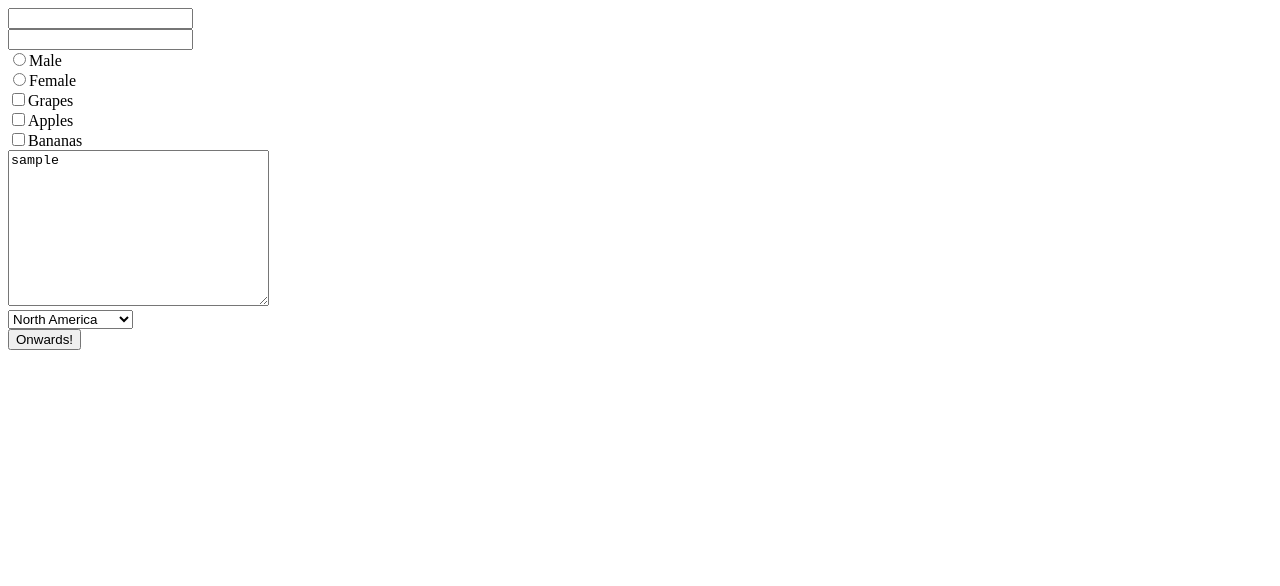
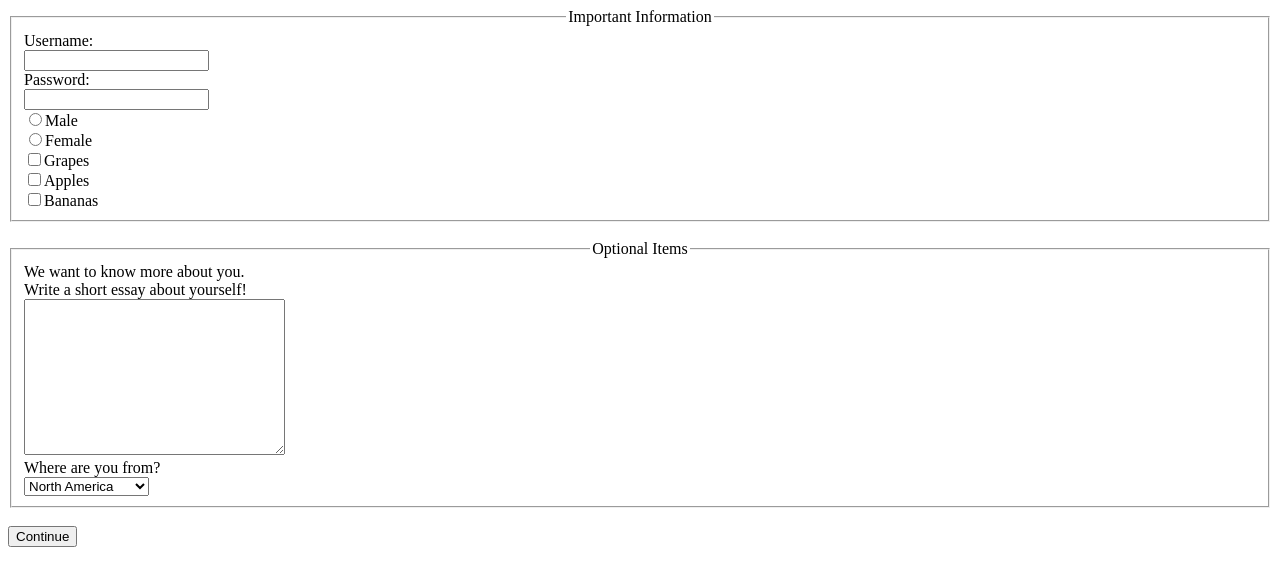
Before and after one commit to kaustubhb/rails_track, a plain HTML site: page html_deepdive/forms/index.html in a window 1280 px wide. Drawn offline with Linux system fonts and the light colour scheme.

Commit message:
Forms fieldsets and labels

```diff
--- a/html_deepdive/forms/index.html
+++ b/html_deepdive/forms/index.html
@@ -6,17 +6,31 @@
 </head>
 
 <body>
+
   <form action="#" method="POST" name="my_form">
-      <input type="text" name="username"><br>
-      <input type="password" name="password"><br>
-      <input type="radio" name="gender" value="male">Male<br>
-      <input type="radio" name="gender" value="female">Female<br>
-      <input type="checkbox" name="foods" value="grapes">Grapes<br>
-      <input type="checkbox" name="foods" value="apples">Apples<br>
-      <input type="checkbox" name="foods" value="bananas">Bananas<br>
-      <textarea name="essay" rows="10" cols="30">sample</textarea><br>
+    <fieldset>
+      <legend align="center">Important Information</legend>
+      <label for="username">Username:</label><br>
+      <input type="text" name="username" id="username"><br>
+      <label for="password">Password:</label><br>
+      <input type="password" name="password" id="password"><br>
+      <input type="radio" name="gender" value="Male" id="male"><label for="male">Male</label><br>
+      <input type="radio" name="gender" value="Female" id="female"><label for="female">Female</label><br>
+      <input type="checkbox" name="foods" value="Grapes" id="grapes"><label for="grapes">Grapes</label><br>
+      <input type="checkbox" name="foods" value="Apples" id="apples"><label for="apples">Apples</label><br>
+      <input type="checkbox" name="foods" value="Bananas" id="bananas"><label for="bananas">Bananas</label>
+    </fieldset>
+    <br>
 
-      <select>
+    <fieldset>
+      <legend align="center">Optional Items</legend>
+      <label for="essay">We want to know more about you.<br>Write a short essay about yourself!</label><br>
+      <textarea name="essay" id="essay" rows="10" cols="30">
+      </textarea>
+      <br>
+
+      <label for="continent">Where are you from?</label><br>
+      <select name="continent" id="continent">
         <optgroup label="Americas">
           <option>North America</option>
           <option>South America</option>
@@ -25,13 +39,15 @@
           <option>Europe</option>
           <option>Asia</option>
         </optgroup>
-
         <option>Africa</option>
         <option>Australia</option>
         <option>Antarctica</option>
-      </select><br>
+      </select>
+    </fieldset>
+    <br>
 
-      <input type="submit" value="Onwards!">
+    <input type="submit" value="Continue">
   </form>
+
 </body>
 </html>
```
Lines whose indentation alone changed are shown as unchanged.
